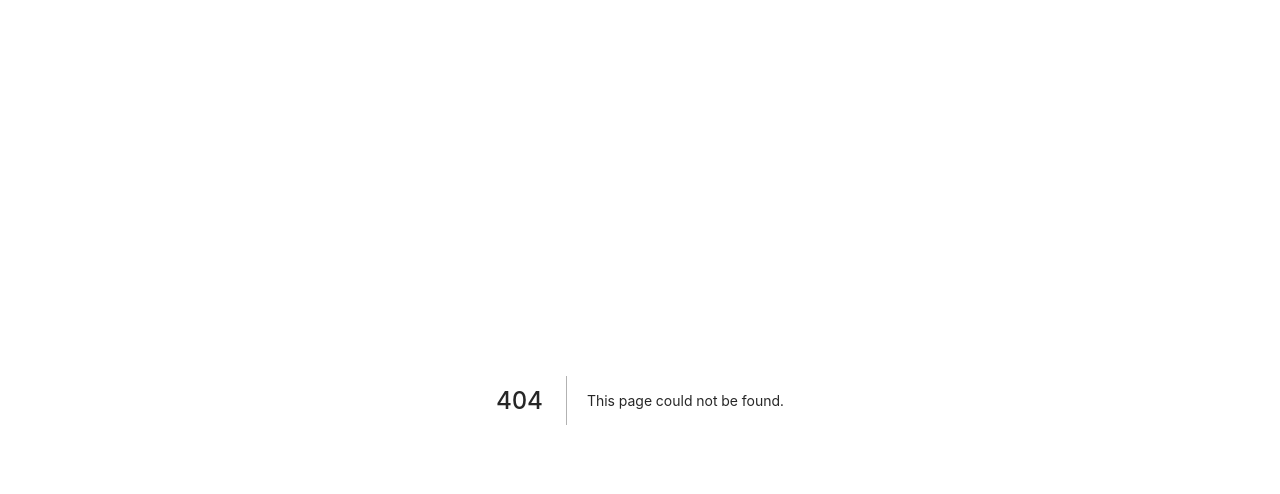
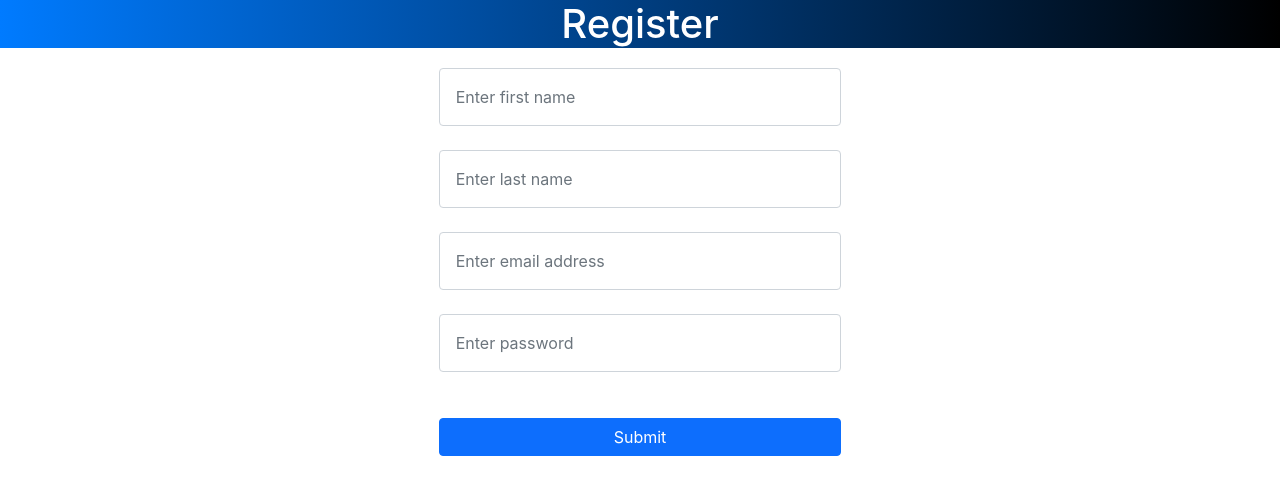
Before and after one commit to surajkarki66/initdemy-authentication-PENN-Stack, a Next.js app in the folder client/: page /register in a window 1280 px wide. Before the commit this address had no page. Shown: the top 494 px of the page. Built offline with nearby package versions, Linux system fonts and the light colour scheme.

Commit message:
Create register page

```diff
--- /dev/null
+++ b/client/pages/register.tsx
@@ -0,0 +1,62 @@
+import { useState, SyntheticEvent } from "react";
+import type { NextPage } from "next";
+
+const Register: NextPage = () => {
+  const [firstName, setFirstName] = useState("");
+  const [lastName, setLastName] = useState("");
+  const [email, setEmail] = useState("");
+  const [password, setPassword] = useState("");
+
+  const handleSubmit = (e: SyntheticEvent) => {
+    e.preventDefault();
+  };
+  return (
+    <>
+      <h1 className="jumbotron text-center bg-primary square">Register</h1>
+      <div className="container col-md-4 offset-md-4 pb-5">
+        <form onSubmit={handleSubmit}>
+          <input
+            type="text"
+            className="form-control mb-4 p-3"
+            value={firstName}
+            onChange={(e) => setFirstName(e.target.value)}
+            placeholder="Enter first name"
+            required
+          />
+          <input
+            type="text"
+            className="form-control mb-4 p-3"
+            value={lastName}
+            onChange={(e) => setLastName(e.target.value)}
+            placeholder="Enter last name"
+            required
+          />
+          <input
+            type="email"
+            className="form-control mb-4 p-3"
+            value={email}
+            onChange={(e) => setEmail(e.target.value)}
+            placeholder="Enter email address"
+            required
+          />
+          <input
+            type="password"
+            className="form-control mb-4 p-3"
+            value={password}
+            onChange={(e) => setPassword(e.target.value)}
+            placeholder="Enter password"
+            required
+          />
+          <br />
+          <div className="d-grid gap-2">
+            <button className="btn btn-primary" type="submit">
+              Submit
+            </button>
+          </div>
+        </form>
+      </div>
+    </>
+  );
+};
+
+export default Register;
```
